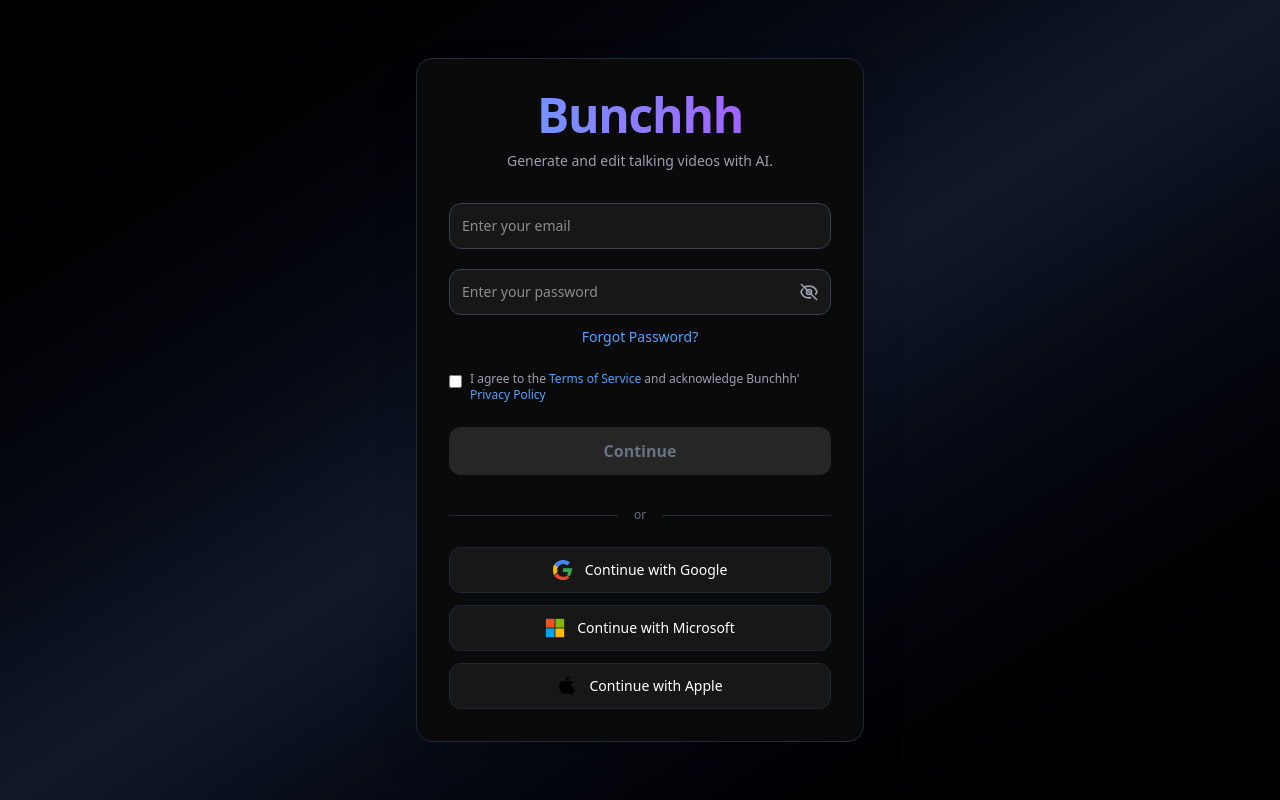
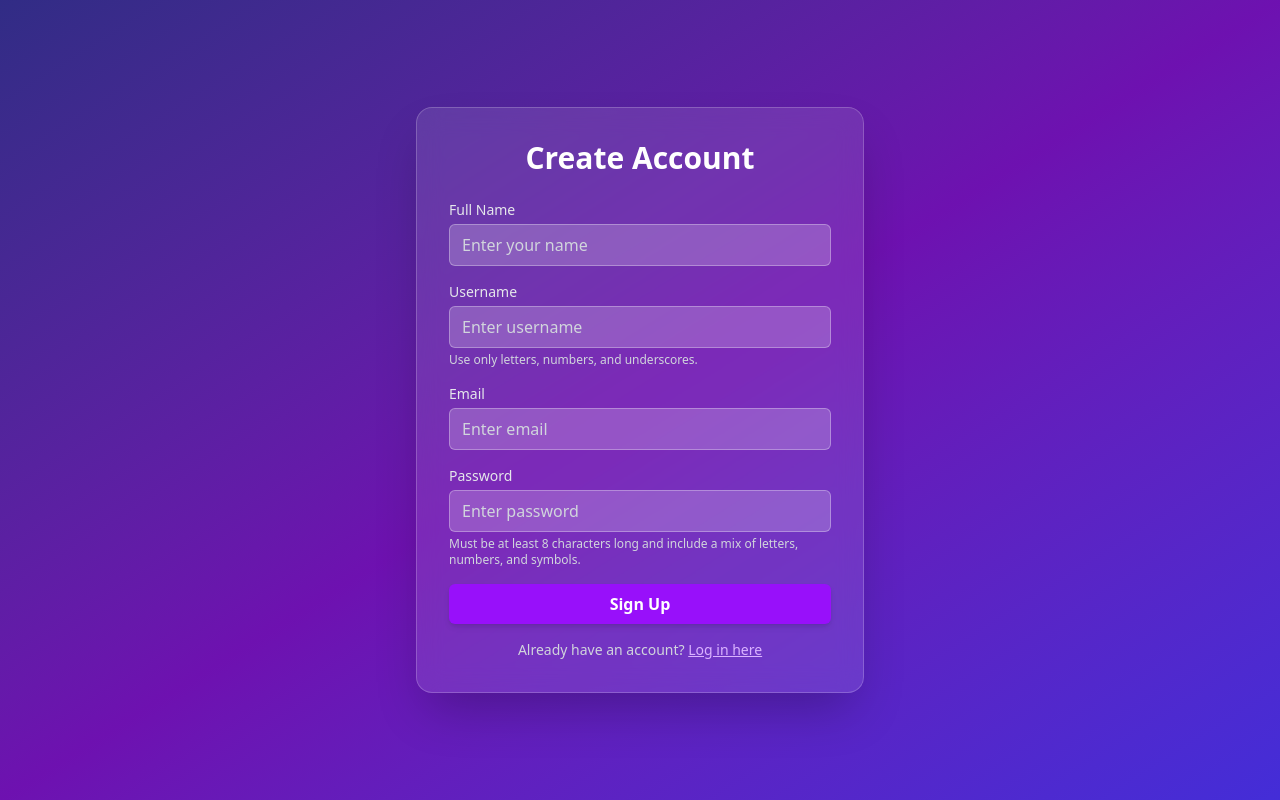
Before and after one commit to Anirbankundu-tech/bunchh_login_page, a React (Vite) app in the folder my-login-app/: page / in a window 1280 px wide. Built offline with nearby package versions, Linux system fonts and the light colour scheme.

Commit message:
--Signup page is ready

```diff
--- a/my-login-app/package.json
+++ b/my-login-app/package.json
@@ -10,6 +10,7 @@
     "preview": "vite preview"
   },
   "dependencies": {
+    "axios": "^1.12.2",
     "firebase": "^12.2.1",
     "framer-motion": "^12.23.12",
     "react": "^19.1.1",
--- a/my-login-app/src/App.jsx
+++ b/my-login-app/src/App.jsx
@@ -1,4 +1,5 @@
 import { BrowserRouter, Routes, Route } from "react-router-dom";
+import SignupPage from "./components/SignupPage";
 import LoginPage from "./components/LoginPage";
 import Dashboard from "./components/Dashboard";
 import ProtectedRoute from "./components/Predictedroute";
@@ -7,10 +8,13 @@
   return (
     <BrowserRouter>
       <Routes>
-        {/* Public Route */}
-        <Route path="/" element={<LoginPage />} />
+        {/* ✅ Default route now opens the Signup Page */}
+        <Route path="/" element={<SignupPage />} />
 
-        {/* Protected Route */}
+        {/* Login Page */}
+        <Route path="/login" element={<LoginPage />} />
+
+        {/* Protected Dashboard Route */}
         <Route
           path="/dashboard"
           element={
--- /dev/null
+++ b/my-login-app/src/components/SignupPage.jsx
@@ -0,0 +1,147 @@
+import React, { useState } from "react";
+import { Link, useNavigate } from "react-router-dom";
+import axios from "axios";
+
+export default function SignupPage() {
+  const navigate = useNavigate();
+
+  const [form, setForm] = useState({
+    name: "",
+    username: "",
+    email: "",
+    password: "",
+  });
+
+  const [loading, setLoading] = useState(false);
+  const [message, setMessage] = useState("");
+
+  const handleChange = (e) => {
+    setForm({ ...form, [e.target.name]: e.target.value });
+  };
+
+  const handleSubmit = async (e) => {
+    e.preventDefault();
+    setLoading(true);
+    setMessage("");
+
+    try {
+      // ✅ Backend API call
+      const res = await axios.post("http://localhost:5000/api/signup", form);
+
+      if (res.status === 200 || res.status === 201) {
+        setMessage("✅ Account created successfully!");
+        console.log("Server response:", res.data);
+        setTimeout(() => navigate("/login"), 1500);
+      } else {
+        throw new Error("Unexpected server response");
+      }
+    } catch (err) {
+      console.error("Signup error:", err);
+      const errorMsg =
+        err.response?.data?.message || err.message || "Signup failed!";
+      setMessage("❌ " + errorMsg);
+    } finally {
+      setLoading(false);
+    }
+  };
+
+  return (
+    <div className="min-h-screen flex items-center justify-center bg-gradient-to-br from-indigo-900 via-purple-800 to-indigo-700">
+      <div className="w-full max-w-md backdrop-blur-md bg-white/10 border border-white/20 rounded-2xl shadow-2xl p-8 text-white">
+        <h2 className="text-3xl font-bold text-center mb-6">Create Account</h2>
+
+        <form onSubmit={handleSubmit} className="space-y-4">
+          {/* Name */}
+          <div>
+            <label className="block text-sm font-medium mb-1 text-gray-200">Full Name</label>
+            <input
+              type="text"
+              name="name"
+              value={form.name}
+              onChange={handleChange}
+              required
+              placeholder="Enter your name"
+              className="w-full bg-white/20 border border-white/30 text-white rounded-md px-3 py-2 focus:ring-2 focus:ring-purple-400 outline-none placeholder-gray-300"
+            />
+          </div>
+
+          {/* Username */}
+          <div>
+            <label className="block text-sm font-medium mb-1 text-gray-200">Username</label>
+            <input
+              type="text"
+              name="username"
+              value={form.username}
+              onChange={handleChange}
+              required
+              placeholder="Enter username"
+              className="w-full bg-white/20 border border-white/30 text-white rounded-md px-3 py-2 focus:ring-2 focus:ring-purple-400 outline-none placeholder-gray-300"
+            />
+            <p className="text-xs text-gray-300 mt-1">
+              Use only letters, numbers, and underscores.
+            </p>
+          </div>
+
+          {/* Email */}
+          <div>
+            <label className="block text-sm font-medium mb-1 text-gray-200">Email</label>
+            <input
+              type="email"
+              name="email"
+              value={form.email}
+              onChange={handleChange}
+              required
+              placeholder="Enter email"
+              className="w-full bg-white/20 border border-white/30 text-white rounded-md px-3 py-2 focus:ring-2 focus:ring-purple-400 outline-none placeholder-gray-300"
+            />
+          </div>
+
+          {/* Password */}
+          <div>
+            <label className="block text-sm font-medium mb-1 text-gray-200">Password</label>
+            <input
+              type="password"
+              name="password"
+              value={form.password}
+              onChange={handleChange}
+              required
+              placeholder="Enter password"
+              className="w-full bg-white/20 border border-white/30 text-white rounded-md px-3 py-2 focus:ring-2 focus:ring-purple-400 outline-none placeholder-gray-300"
+            />
+            <p className="text-xs text-gray-300 mt-1">
+              Must be at least 8 characters long and include a mix of letters, numbers, and symbols.
+            </p>
+          </div>
+
+          {/* Message */}
+          {message && (
+            <p
+              className={`text-sm text-center mt-2 ${
+                message.startsWith("✅") ? "text-green-300" : "text-red-400"
+              }`}
+            >
+              {message}
+            </p>
+          )}
+
+          {/* Submit Button */}
+          <button
+            type="submit"
+            disabled={loading}
+            className="w-full bg-purple-600 hover:bg-purple-500 text-white py-2 rounded-md font-semibold transition-all duration-300 shadow-md hover:shadow-lg disabled:opacity-50"
+          >
+            {loading ? "Creating Account..." : "Sign Up"}
+          </button>
+        </form>
+
+        {/* Login Redirect */}
+        <p className="text-center text-sm text-gray-300 mt-4">
+          Already have an account?{" "}
+          <Link to="/login" className="text-purple-300 hover:text-white underline">
+            Log in here
+          </Link>
+        </p>
+      </div>
+    </div>
+  );
+}
```
Also changed, not shown: 1 other file (tests, documents, lock files or other folders).
